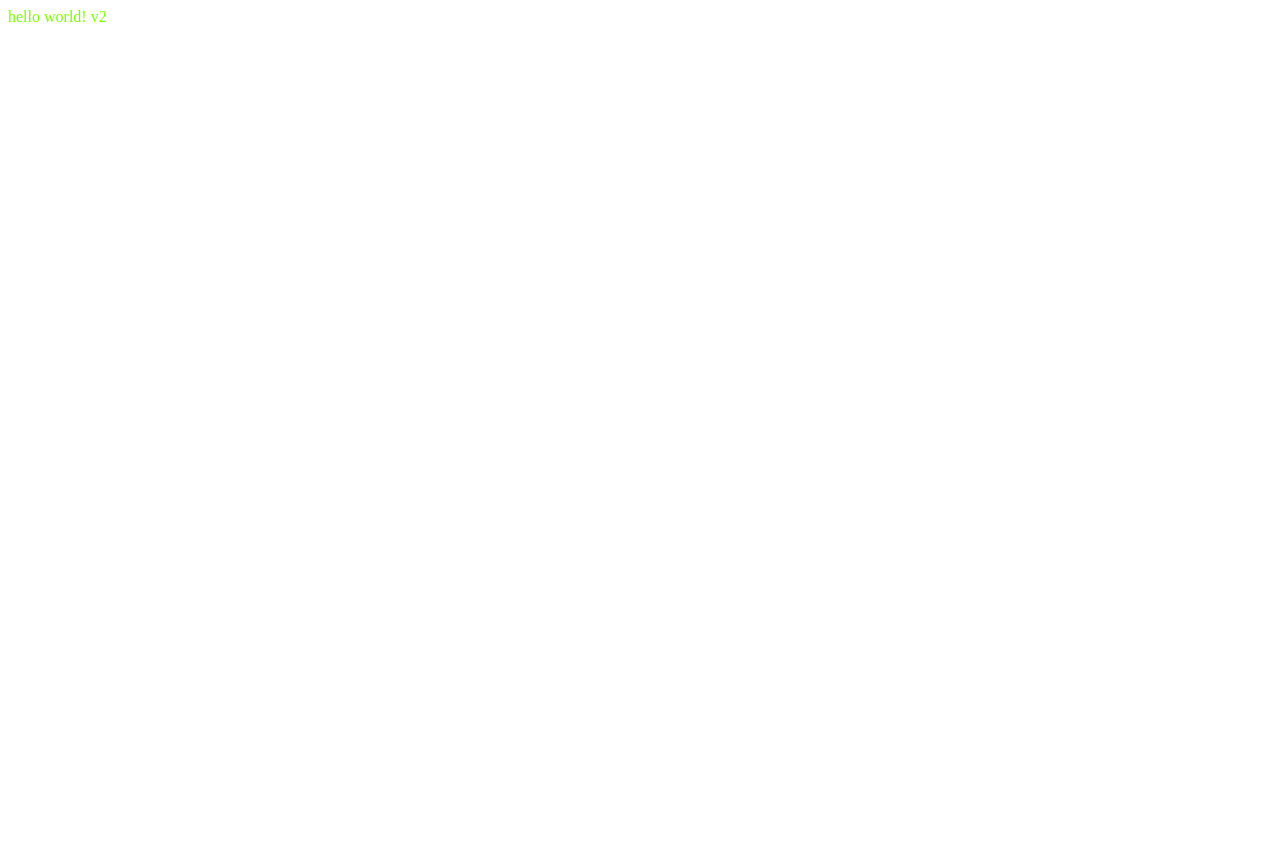
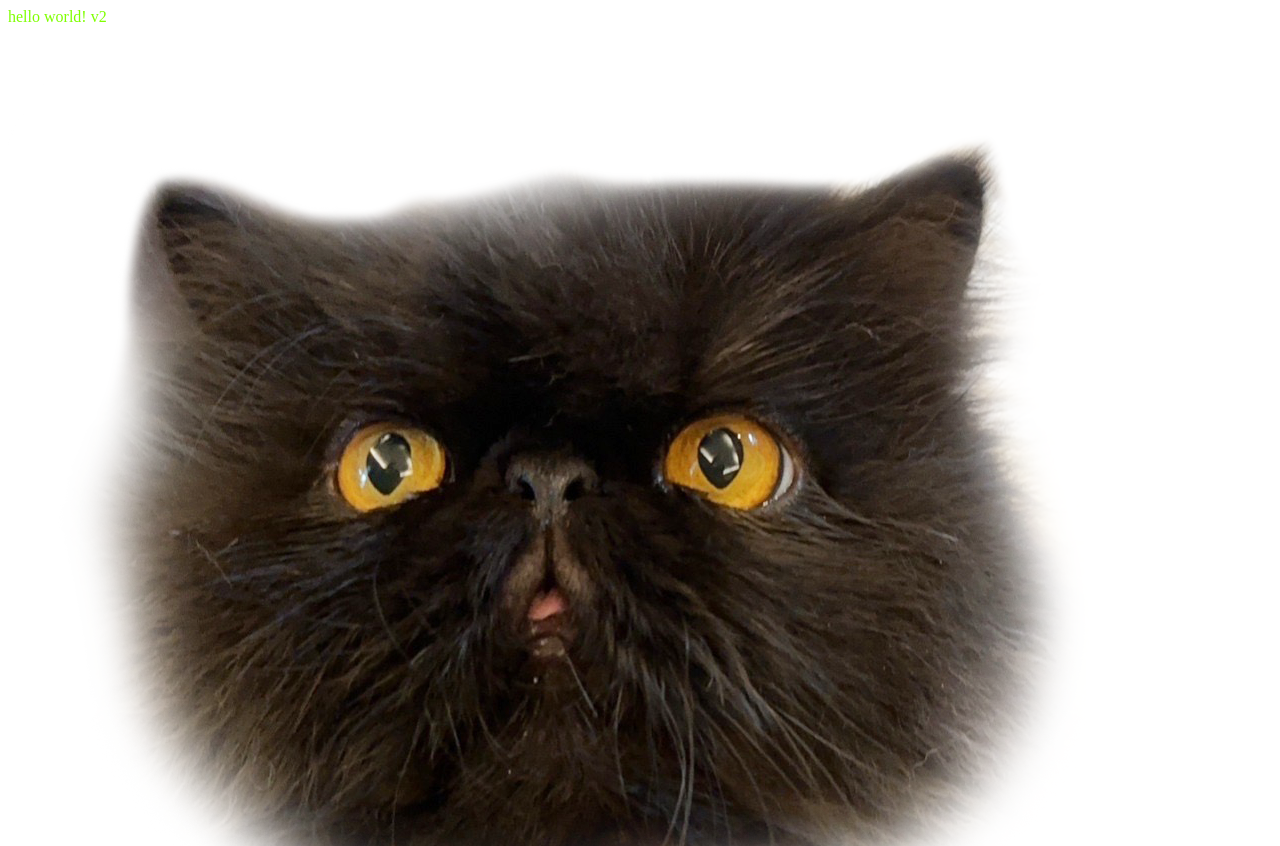
Before and after one commit to chanyavitayakul/WPW-Test, a plain HTML site: page index.html in a window 1280 px wide. Shown: the top 846 px of the page. Before the commit the page ends 800 px from the top, so only its background shows below. Drawn offline with Linux system fonts and the light colour scheme.

Commit message:
Update 2

```diff
--- a/index.html
+++ b/index.html
@@ -8,6 +8,7 @@
 <body>
     <div style="color: chartreuse;">
         hello world! v2
+        <img src="monster.png">
     </div>
 </body>
 </html>
```
Also changed, not shown: monster.png (added).
